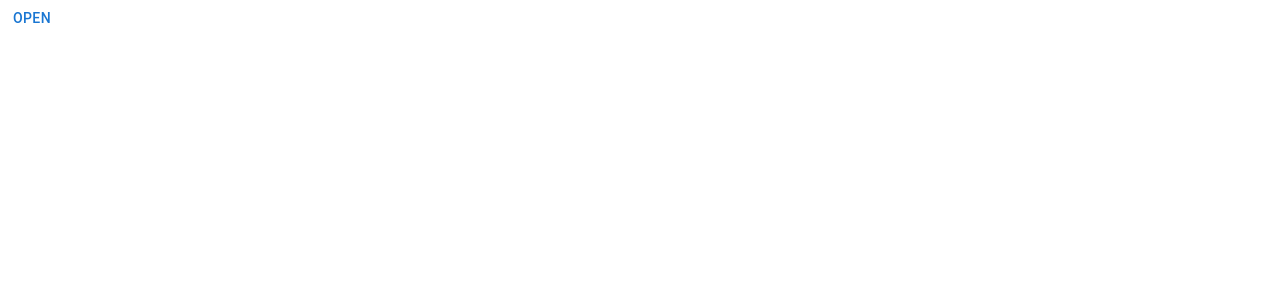
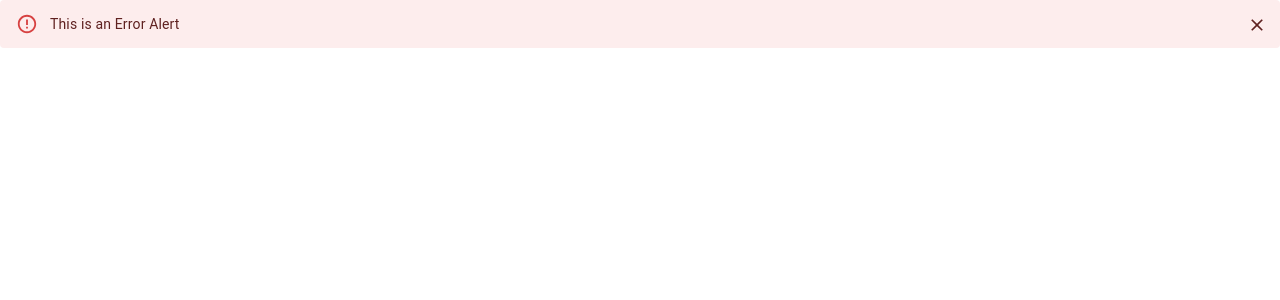
Before and after one commit to donghun-k/keep-learning, a React (Create React App) app: page / in a window 1280 px wide. Shown: the top 300 px of the page. Built offline with nearby package versions, Linux system fonts and the light colour scheme; the HTML template or start-up script is replaced by a standard one.

Commit message:
저장소 통합

```diff
--- a/src/Test.jsx
+++ b/src/Test.jsx
@@ -1,31 +1,17 @@
-import {
-  Button,
-  Drawer,
-  List,
-  ListItemButton,
-  ListItemText,
-} from '@mui/material';
+import { Alert } from '@mui/material';
 import { Box } from '@mui/system';
 import { useState } from 'react';
 
-const arrOptions = ['Profile', 'Balance', 'Logout'];
-
 const Test = () => {
-  const [open, setOpen] = useState(false);
-
+  const [show, setShow] = useState(true);
   return (
     <div>
       <Box>
-        <Button onClick={() => setOpen(true)}>Open</Button>
-        <Drawer anchor='right' open={open} onClose={() => setOpen(false)}>
-          <List>
-            {arrOptions.map((elm) => (
-              <ListItemButton onClickCapture={() => setOpen(false)}>
-                <ListItemText primary={elm} />
-              </ListItemButton>
-            ))}
-          </List>
-        </Drawer>
+        {show && (
+          <Alert onClose={() => setShow(false)} severity='error'>
+            This is an Error Alert
+          </Alert>
+        )}
       </Box>
     </div>
   );
```
